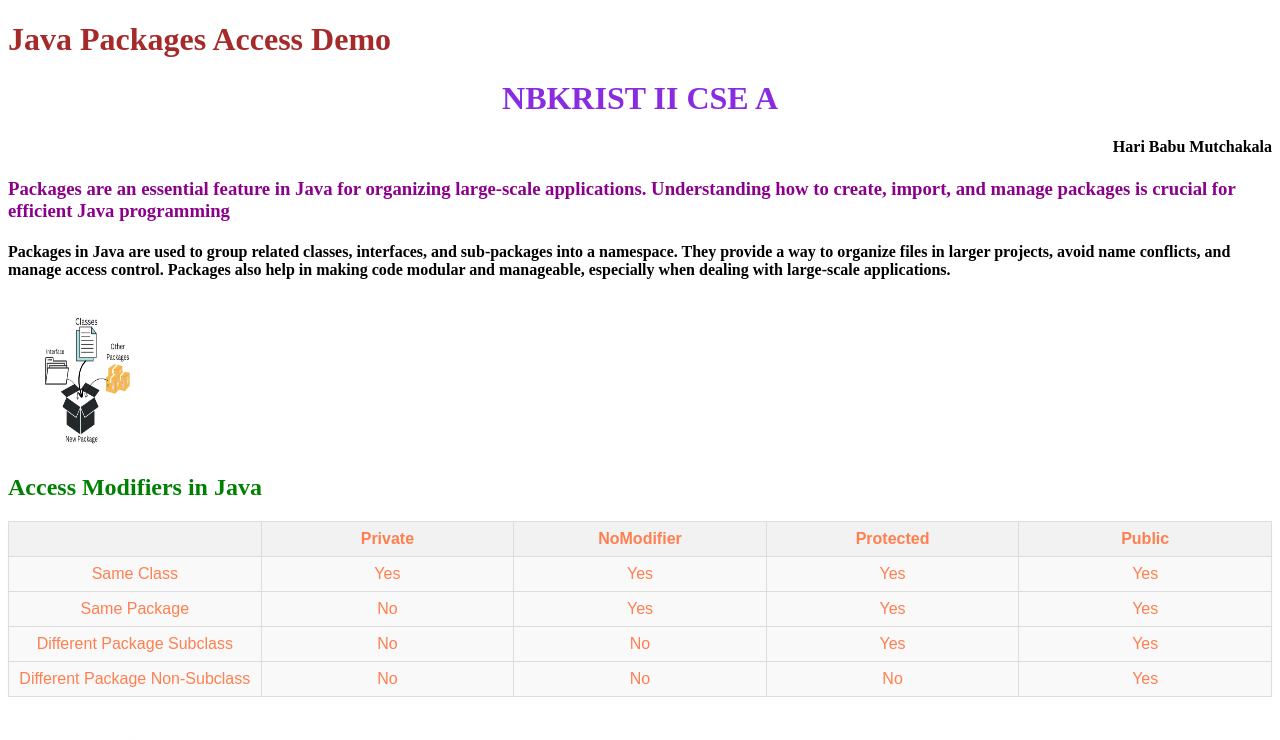
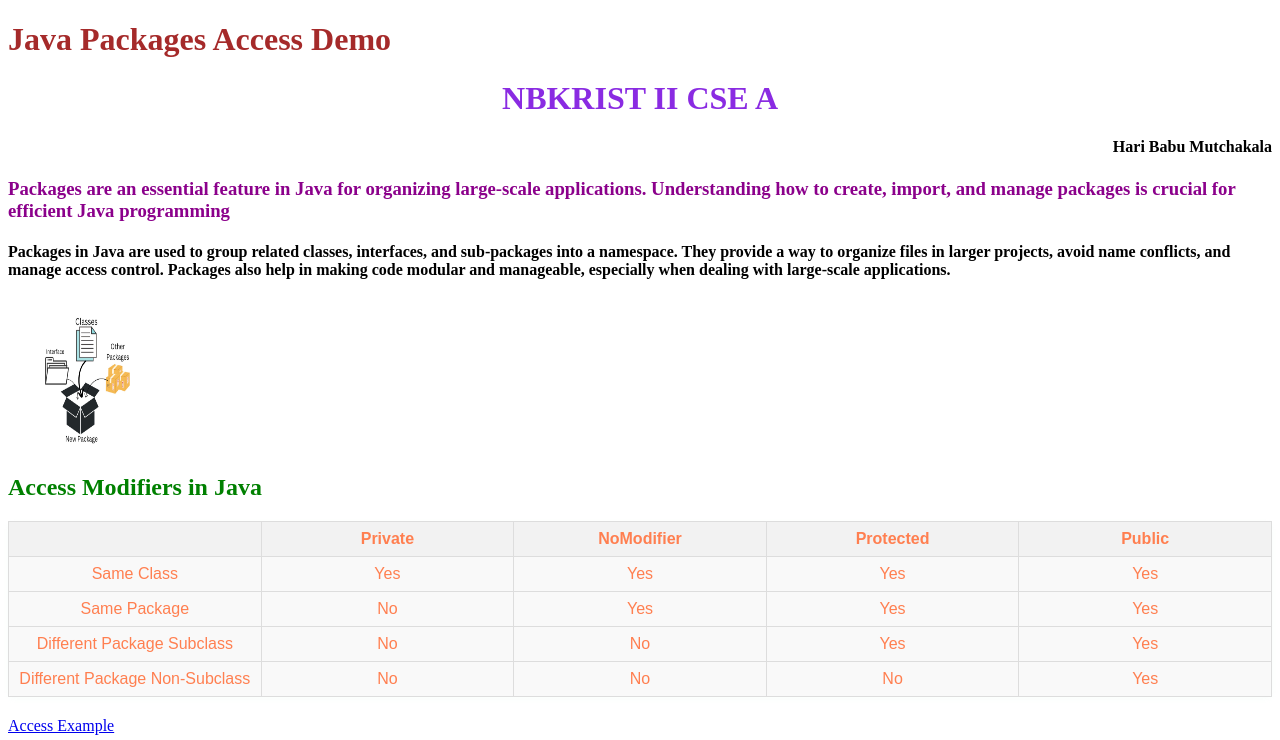
Before and after one commit to vallipedu/interviewstuff, a plain HTML site: page index.html in a window 1280 px wide. Shown: the top 740 px of the page. Drawn offline with Linux system fonts and the light colour scheme.

Commit message:
Update index.html

```diff
--- a/index.html
+++ b/index.html
@@ -90,6 +90,7 @@
         </tr>
 
     </table>
+     <a href="accessexample.html">Access Example</a>
     <pre>
         <img src="another.jpg" alt="NBK Logo" style="width:400px;height:300px;">
 /**
@@ -338,4 +339,5 @@ Formore <Details>
 
 
 
+
 </html>
```
